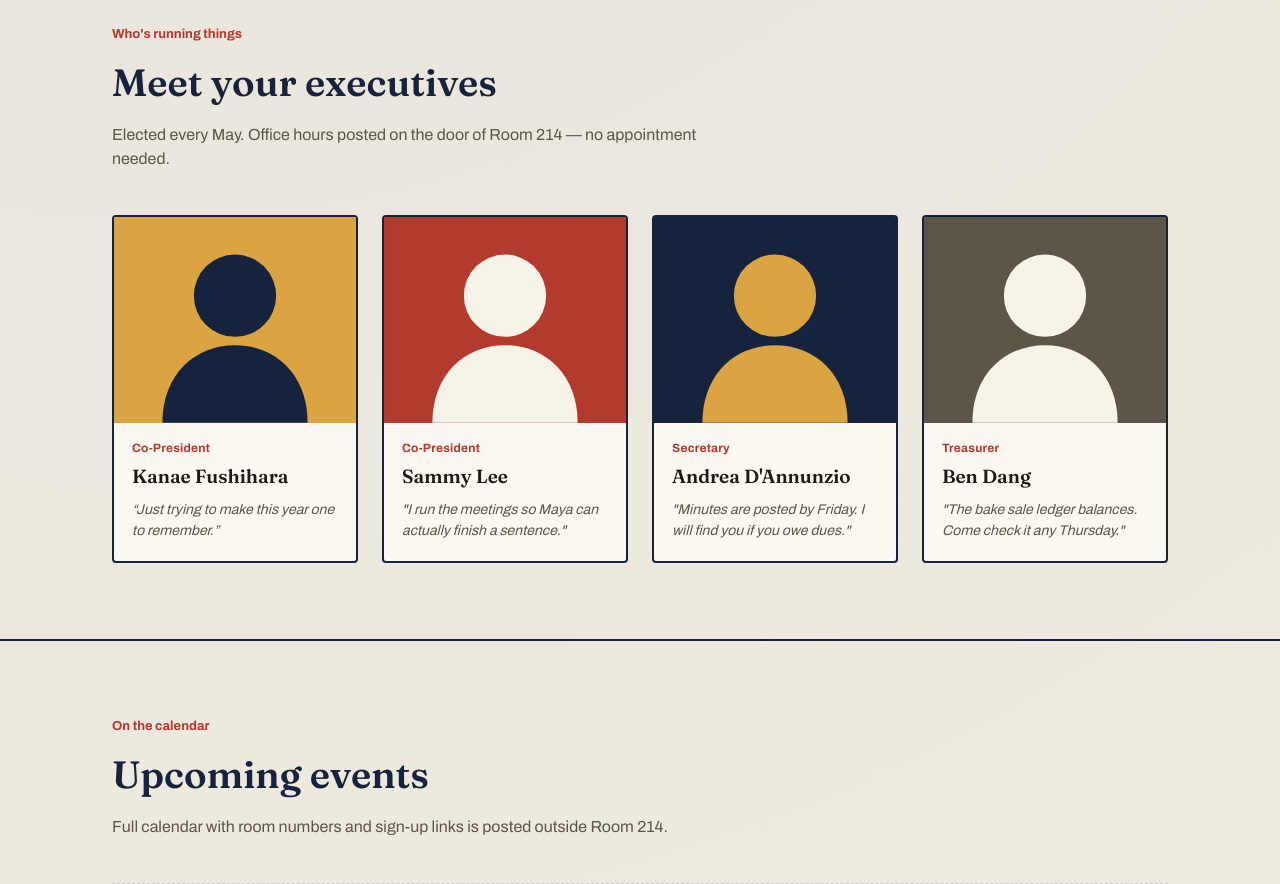
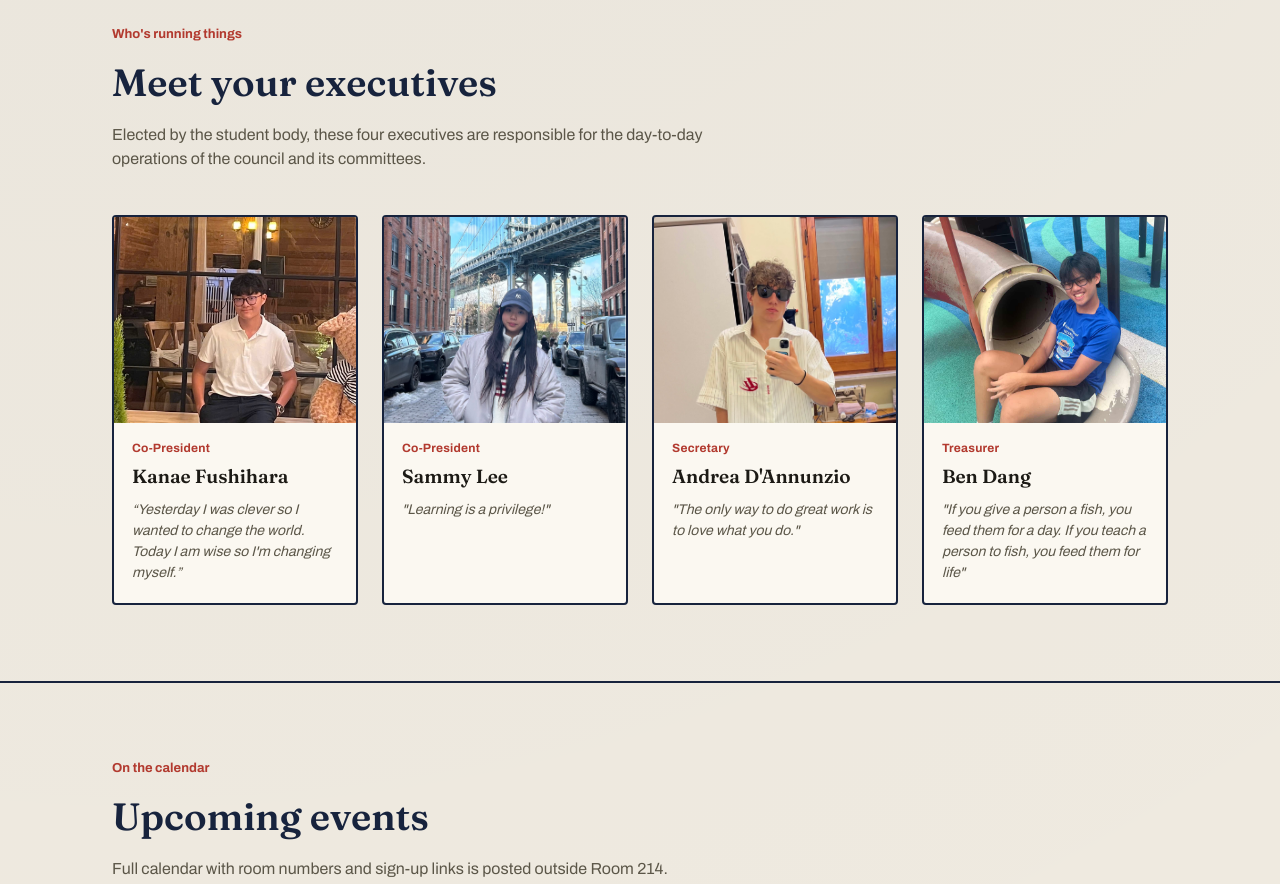
Before and after one commit to eisstudentcouncil/src-website, a plain HTML site: page index.html in a window 1280 px wide. Shown: the part 1260-2144 px from the top of the page. Drawn offline with Linux system fonts and the light colour scheme.

Commit message:
profiles

```diff
--- a/index.html
+++ b/index.html
@@ -153,88 +153,75 @@
             <span class="section-tag">Who's running things</span>
             <h2>Meet your executives</h2>
             <p>
-              Elected every May. Office hours posted on the door of Room 214 —
-              no appointment needed.
+              Elected by the student body, these four executives are responsible
+              for the day-to-day operations of the council and its committees.
             </p>
           </div>
           <div class="executive-grid">
             <div class="executive-card">
               <div class="executive-photo" style="background: #d9a441">
-                <svg viewBox="0 0 200 170">
-                  <rect width="200" height="170" fill="#D9A441" />
-                  <circle cx="100" cy="65" r="34" fill="#17233D" />
-                  <path
-                    d="M40 170c0-40 27-64 60-64s60 24 60 64z"
-                    fill="#17233D"
-                  />
-                </svg>
+                <img
+                  src="kanaesrcweb.jpg"
+                  alt="Kanae Portrait"
+                  style="object-position: center 40%; transform: scale(1.2)"
+                />
               </div>
               <div class="executive-body">
                 <div class="executive-role">Co-President</div>
                 <div class="executive-name">Kanae Fushihara</div>
                 <div class="executive-quote">
-                  “Just trying to make this year one to remember.”
+                  “Yesterday I was clever so I wanted to change the world. Today
+                  I am wise so I'm changing myself.”
                 </div>
               </div>
             </div>
 
             <div class="executive-card">
               <div class="executive-photo" style="background: #b23a2f">
-                <svg viewBox="0 0 200 170">
-                  <rect width="200" height="170" fill="#B23A2F" />
-                  <circle cx="100" cy="65" r="34" fill="#F7F3E9" />
-                  <path
-                    d="M40 170c0-40 27-64 60-64s60 24 60 64z"
-                    fill="#F7F3E9"
-                  />
-                </svg>
+                <img
+                  src="sammysrcweb.png"
+                  alt="Sammy Portrait"
+                  style="object-position: center 30%"
+                />
               </div>
               <div class="executive-body">
                 <div class="executive-role">Co-President</div>
                 <div class="executive-name">Sammy Lee</div>
-                <div class="executive-quote">
-                  "I run the meetings so Maya can actually finish a sentence."
-                </div>
+                <div class="executive-quote">"Learning is a privilege!"</div>
               </div>
             </div>
 
             <div class="executive-card">
               <div class="executive-photo" style="background: #17233d">
-                <svg viewBox="0 0 200 170">
-                  <rect width="200" height="170" fill="#17233D" />
-                  <circle cx="100" cy="65" r="34" fill="#D9A441" />
-                  <path
-                    d="M40 170c0-40 27-64 60-64s60 24 60 64z"
-                    fill="#D9A441"
-                  />
-                </svg>
+                <img
+                  src="andreasrcweb.JPG"
+                  alt="Andrea Portrait"
+                  style="object-position: center 10%"
+                />
               </div>
               <div class="executive-body">
                 <div class="executive-role">Secretary</div>
                 <div class="executive-name">Andrea D'Annunzio</div>
                 <div class="executive-quote">
-                  "Minutes are posted by Friday. I will find you if you owe
-                  dues."
+                  "The only way to do great work is to love what you do."
                 </div>
               </div>
             </div>
 
             <div class="executive-card">
               <div class="executive-photo" style="background: #5b5648">
-                <svg viewBox="0 0 200 170">
-                  <rect width="200" height="170" fill="#5B5648" />
-                  <circle cx="100" cy="65" r="34" fill="#F7F3E9" />
-                  <path
-                    d="M40 170c0-40 27-64 60-64s60 24 60 64z"
-                    fill="#F7F3E9"
-                  />
-                </svg>
+                <img
+                  src="bensrcweb.jpg"
+                  alt="Ben Portrait"
+                  style="object-position: center 60%"
+                />
               </div>
               <div class="executive-body">
                 <div class="executive-role">Treasurer</div>
                 <div class="executive-name">Ben Dang</div>
                 <div class="executive-quote">
-                  "The bake sale ledger balances. Come check it any Thursday."
+                  "If you give a person a fish, you feed them for a day. If you
+                  teach a person to fish, you feed them for life"
                 </div>
               </div>
             </div>
@@ -518,7 +505,7 @@
               <li>
                 <a href="mailto:29083@eishcmc.com">Sammy: 29083@eishcmc.com</a>
               </li>
-              <li>Room 214, main building</li>
+              <li>B3.3, Building B</li>
               <li>Advisor: Ms. Aubrey & Mr. Ben</li>
             </ul>
           </div>
--- a/student-council.css
+++ b/student-council.css
@@ -442,9 +442,10 @@ section:last-of-type {
   position: relative;
   overflow: hidden;
 }
-.executive-photo svg {
+.executive-photo img {
   width: 100%;
   height: 100%;
+  object-fit: cover;
 }
 .executive-body {
   padding: 16px 18px 20px;
```
Also changed, not shown: andreasrcweb.JPG (added), bensrcweb.JPG (added), kanaesrcweb.jpg (added), sammysrcweb.png (added), 1 other file.
